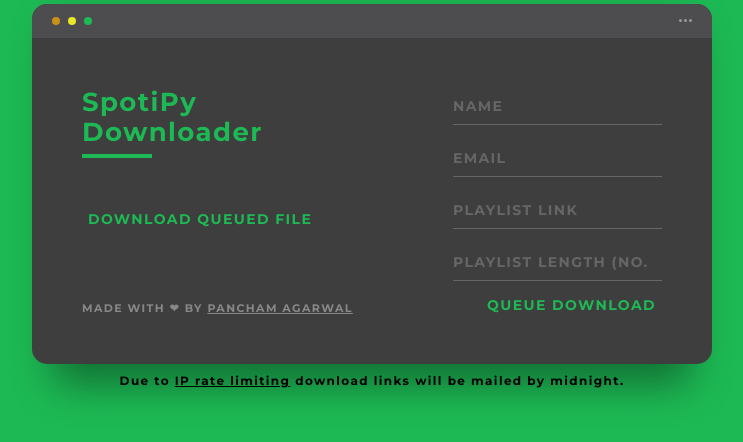
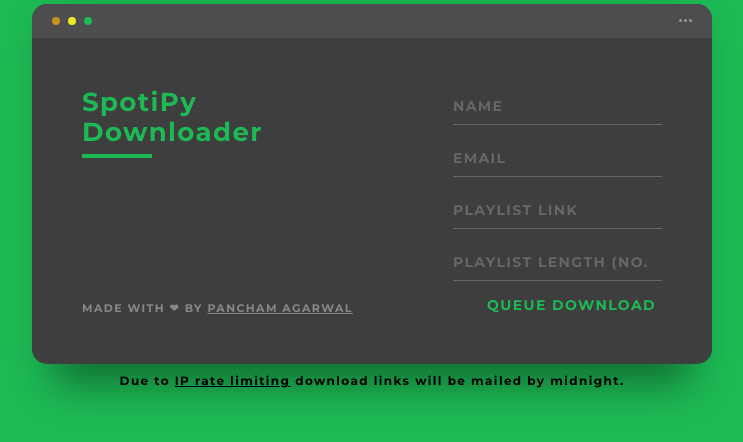
Before and after one commit to Pancham1603/SpotiPyDownloader, a Python web app: template templates/index.html in a window 1280 px wide. Shown: the part 199-641 px from the top of the page, without its empty margins (268-1011 px from the left). Run offline with Jinja, Linux system fonts and the light colour scheme; the template is opened without the code that fills it, so the values that code supplies are empty; some libraries are stand-ins or nearby versions.

Commit message:
removed download queued files button

```diff
--- a/templates/index.html
+++ b/templates/index.html
@@ -312,9 +312,6 @@
       </div>
       <div class="screen-body">
         <div class="screen-body-item left">
-          <form action="/retrieve/queue">
-          <button class="new-button" type="submit">DOWNLOAD QUEUED FILE</button>
-          </form>
             <div class="app-title">
             <span><a href="/" class="title">SpotiPy</a></span>
             <span><a href="/" class="title">Downloader</a></span>
```
